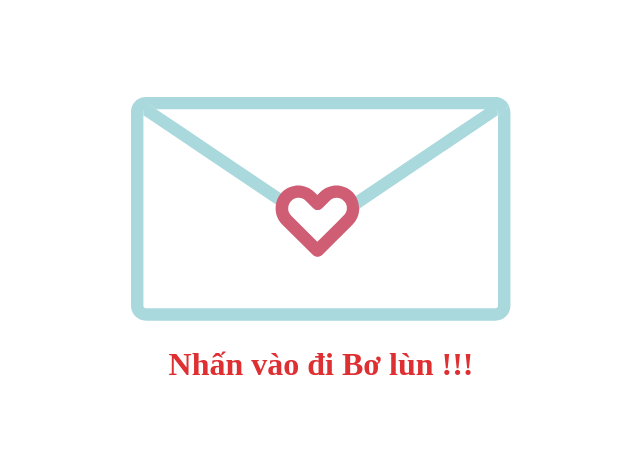
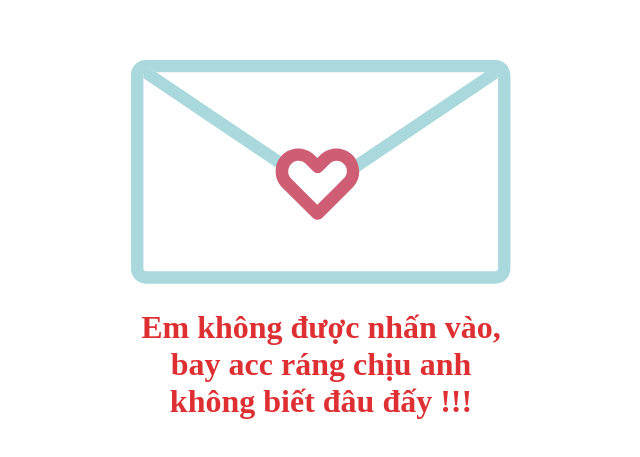
Before and after one commit to andreagoodkid2/avocado, a plain HTML site: page index.html in a window 1280 px wide. Shown: the part 157-614 px from the top of the page, without its empty margins (319-959 px from the left). Drawn offline with Linux system fonts and the light colour scheme.

Commit message:
Update index.html

```diff
--- a/index.html
+++ b/index.html
@@ -1067,7 +1067,7 @@
             <g id="__id2_s23t51u2c"><path d="M148.8,2.3c0-0.1-0.1-0.2-0.2-0.3c-0.3-0.3-0.6-0.6-0.9-0.8c-0.4-0.2-0.8-0.3-1.2-0.3c0.4,0,0.9,0.1,1.2,0.3  c-1-0.8-2.2-1.2-3.6-1.2H5.9C4.5,0,3.3,0.5,2.3,1.2C2.1,1.3,1.9,1.5,1.8,1.7C1.7,1.8,1.5,1.9,1.4,2C0.5,3.1,0,4.4,0,5.9v76.7  c0,3.2,2.6,5.9,5.9,5.9h138.3c3.2,0,5.9-2.6,5.9-5.9V5.9C150,4.5,149.5,3.3,148.8,2.3z M147.9,5.4l-2.7,1.8v75.4c0,0.6-0.5,1-1,1  H5.9c-0.6,0-1-0.5-1-1V7.2L2.1,5.3l2.7,1.8V5.9c0-0.6,0.5-1,1-1h0.1c-0.6,0-1,0.5-1,1v1.3l52.9,35.6c0.3-1.6,1.1-3.1,2.3-4.2  l-50-33.7H10L4.8,1.3L10,4.8h130L88.2,39.7c1,1.4,1.5,3,1.6,4.8l55.3-37.3V5.9c0.1-0.6-0.4-1.1-1-1.1h0.1c0.6,0,1,0.5,1,1v1.3  L147.9,5.4c0.7-0.5,1-1.3,1.1-2C149,4.2,148.6,5,147.9,5.4z" style="fill: rgb(169, 216, 221);"></path></g>
             <g id="__id3_s23t51u2c"><path d="M90.2,43.7c-0.1-1.8-0.6-3.4-1.6-4.9c-0.3-0.4-0.6-0.8-1-1.2c-3.5-3.5-9.2-3.5-12.7,0l-1.2,1.2l-1.2-1.2  c-3.5-3.5-9.2-3.5-12.7,0c0,0,0,0,0,0c-1.2,1.2-2,2.7-2.4,4.4c-0.1,0.6-0.2,1.3-0.2,2c0,2.4,0.9,4.7,2.6,6.4L72,62.5  c0.5,0.5,1.1,0.7,1.8,0.7c0.6,0,1.3-0.2,1.8-0.7l12.1-12.1c1.7-1.7,2.6-4,2.6-6.4C90.3,43.9,90.2,43.8,90.2,43.7z M73.7,57.3  L63.3,46.9c-0.4-0.4-0.7-0.9-0.9-1.5c-0.2-0.4-0.2-0.9-0.2-1.4c0-1.1,0.4-2.1,1.2-2.9c0.2-0.2,0.5-0.4,0.8-0.6  c0.6-0.4,1.3-0.6,2.1-0.6c1.1,0,2.1,0.4,2.9,1.2l2.9,2.9c1,1,2.5,1,3.5,0l2.9-2.9c1.6-1.6,4.1-1.6,5.7,0c0.1,0.1,0.2,0.3,0.4,0.4  c1.2,1.6,1.1,3.8-0.4,5.3l-2.9,2.9L73.7,57.3z" style="fill: rgb(207, 94, 116);"></path></g>
             </svg>
-            <h1 style="text-align: center;color:#de2f32">Nhấn vào đi Bơ lùn !!!</h1>
+            <h1 style="text-align: center;color:#de2f32">Em không được nhấn vào, bay acc ráng chịu anh không biết đâu đấy !!!</h1>
     </div>
 
    <div class="christmas" >
```
